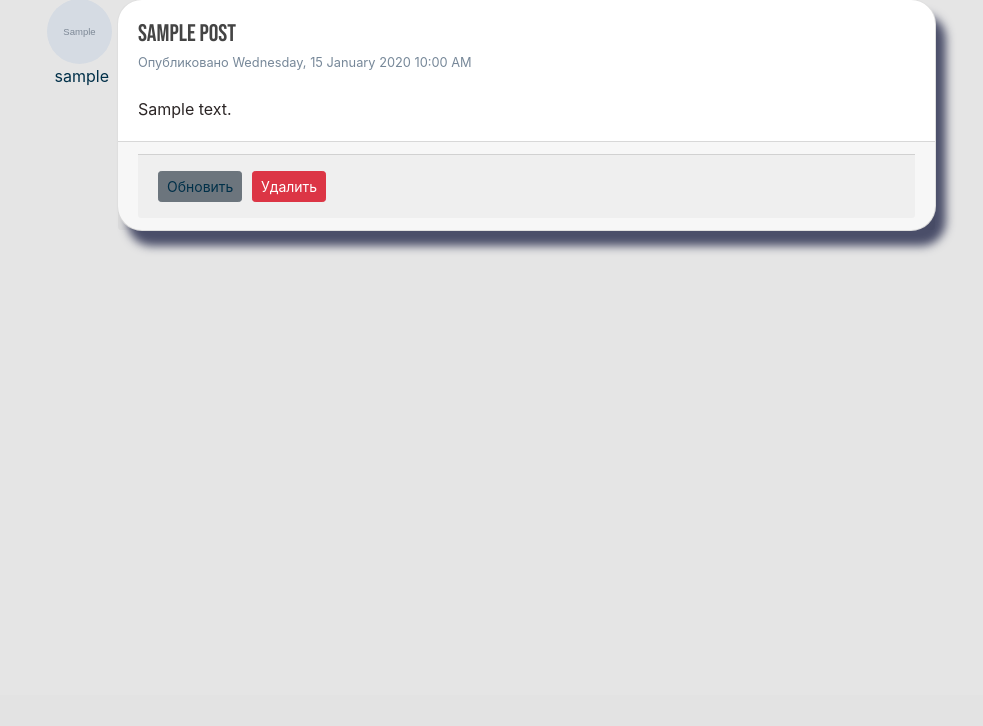
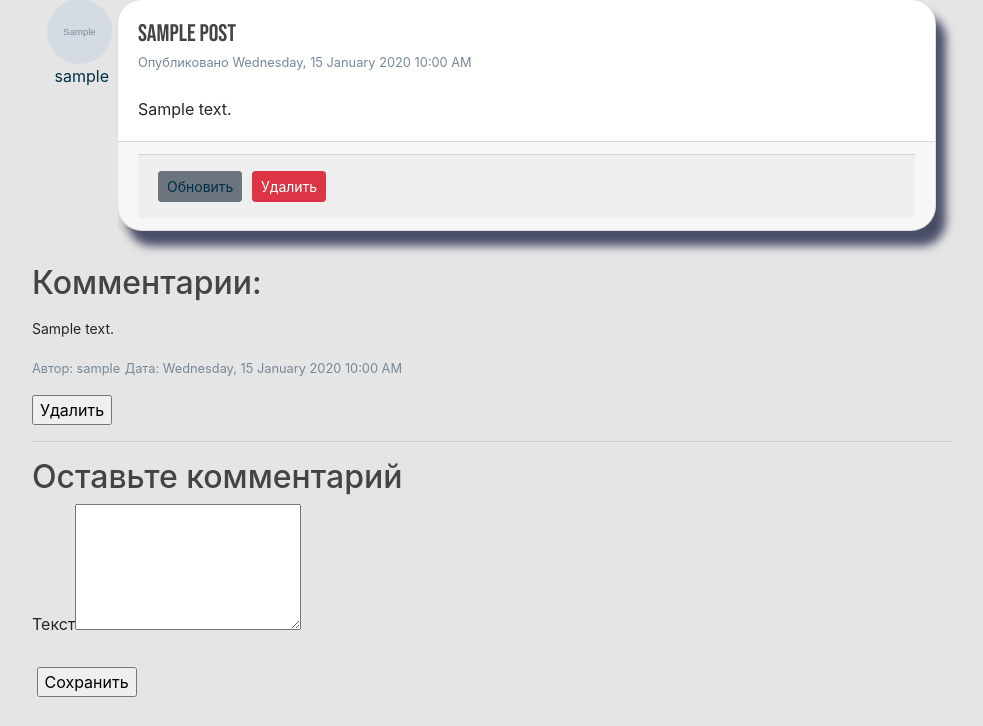
Before and after one commit to stas4964035/flask-dayli-advanced, a Flask app: page /post/1 in a window 1280 px wide. Shown: the part 105-831 px from the top of the page, without its empty margins (53-1036 px from the left). Before the commit the page ends 357 px from the top, so only its background shows below. Run offline with Flask 3, Linux system fonts and the light colour scheme; a user stored in the database is signed in; tables that the repository leaves empty hold one stand-in row (values such as "Sample post"); grey boxes marked "Sample" are stand-in pictures; some libraries are stand-ins or nearby versions; some web fonts are replaced.

Commit message:
comments added

```diff
--- a/dayli/posts/forms.py
+++ b/dayli/posts/forms.py
@@ -6,3 +6,6 @@
     title = StringField('Название', validators=[DataRequired()])
     content = TextAreaField('Текст записи', validators=[DataRequired()])
     submit = SubmitField('Сохранить')
+
+class CommentForm(FlaskForm):
+    comment = StringField('Комментарий', validators=[DataRequired()])
--- a/dayli/posts/routes.py
+++ b/dayli/posts/routes.py
@@ -2,8 +2,9 @@
                    abort, Blueprint)
 from flask_login import current_user, login_required
 from dayli import db
-from dayli.models import Post
-from dayli.posts.forms import PostForm
+from dayli.models import Post, Comment
+from dayli.posts.forms import PostForm, CommentForm
+
 
 posts = Blueprint('posts', __name__)
 
@@ -32,11 +33,19 @@
                            form=form, legend="Новый пост")
 
 
-@posts.route('/post/<int:post_id>')
+@posts.route('/post/<int:post_id>', methods=['POST', 'GET'])
 @login_required
 def post(post_id):
     post = Post.query.get_or_404(post_id)
-    return render_template('post.html', title=post.title, post=post)
+    form = CommentForm()
+    if form.validate_on_submit():
+        comment = Comment(body=form.comment.data, post_id=post_id,
+                          username=current_user.username)
+        db.session.add(comment)
+        db.session.commit()
+        flash('Ваш комментарий добавлен.', 'success')
+        return redirect(f'/post/{post_id}')
+    return render_template('post.html', title=post.title, post=post, form=form)
 
 
 @posts.route('/post/<int:post_id>/update', methods=['GET', 'POST'])
@@ -69,3 +78,15 @@
     db.session.commit()
     flash('Пост был удален', 'success')
     return redirect(url_for('posts.allpost'))
+
+
+@posts.route('/comment/<int:comment_id>/delete', methods=['POST'])
+@login_required
+def delete_comment(comment_id):
+    comment = Comment.query.get_or_404(comment_id)
+    if comment.username != current_user.username:
+        abort(403)
+    db.session.delete(comment)
+    db.session.commit()
+    flash('Ваш комментарий удален.', 'success')
+    return redirect(url_for('posts.post', post_id=comment.post_id))
--- a/dayli/templates/post.html
+++ b/dayli/templates/post.html
@@ -59,9 +59,7 @@
       <!-- <i class="fa fa-heart-o"></i>
       <i class="fa fa-bookmark-o"></i> -->
       {% if post.author == current_user %}
-        <div class="card-footer" style="font-size: 20px;"> {% if post.author
-          == current_user %}<a class="btn btn-secondary btn-sm mt-1 mb-1"
-                               href="{{url_for('posts.update_post', post_id=post.id) }}">Обновить</a>
+        <div class="card-footer" style="font-size: 20px;"> {% if post.author == current_user %}<a class="btn btn-secondary btn-sm mt-1 mb-1" href="{{url_for('posts.update_post', post_id=post.id) }}">Обновить</a>
         <button type="button" class="btn btn-danger btn-sm m-1" data-toggle="modal" data-target="#deleteModal">Удалить</button>
 
       {% endif %}
@@ -85,12 +83,50 @@
         </div>
         <div class="modal-footer">
           <button type="button" class="btn btn-secondary" data-dismiss="modal">Закрыть</button>
-          <form action="{{ url_for('posts.delete_post', post_id=post.id) }}"
-                method="POST">
+          <form action="{{ url_for('posts.delete_post', post_id=post.id) }}" method="POST">
             <input class="btn btn-danger" type="submit" value="Удалить">
           </form>
         </div>
       </div>
     </div>
   </div>
+
+  {% if post.comments %}
+
+      <h2>Комментарии: </h2>
+      <p>{% for comment in post.comments | reverse %}
+        <p style="font-size: 14px;">{{ comment.body }}</p>
+        <p><small>Автор: {{ comment.username }}</small>
+                <small>Дата: {{ comment.timestamp.strftime('%A, %d %B %Y %I:%M %p') }}</small></p>
+
+            {% if comment.username == current_user.username %}
+            <form action="{{ url_for('posts.delete_comment', comment_id=comment.id) }}" method="POST">
+              <input class="submit" type="submit" value="Удалить">
+            </form>
+            {% endif %}
+        <hr>
+      {% endfor %}</p>
+
+  {% endif %}
+
+
+<div id="content">
+        <!-- insert the page content here -->
+        <h2>Оставьте комментарий</h2>
+        <form action="" method="post">
+          {{ form.hidden_tag() }}
+          <div class="form_settings">
+
+            <p><span>Текст</span><textarea class="contact" name="comment" rows="5"></textarea>
+              {% if form.comment.errors %}
+                {% for error in form.comment.errors %}
+                  <p style="color: red">{{ error }}</p>
+                {% endfor %}
+              {% endif %}
+            </p>
+
+            <p style="padding-top: 15px"><span>&nbsp;</span><input class="submit" type="submit" name="submit" value="Сохранить" /></p>
+          </div>
+        </form>
+      </div>
 {% endblock content %}
```
Also changed, not shown: dayli/models.py (+11 -0 lines), data/pgadmin/pgadmin4.db, 6 other files.
